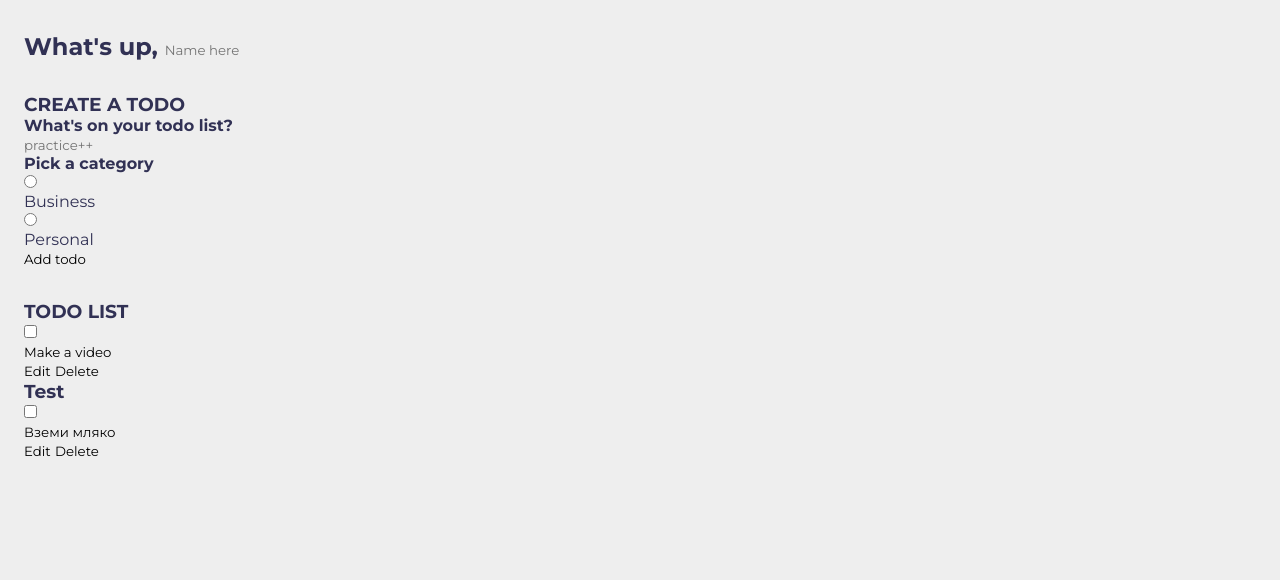
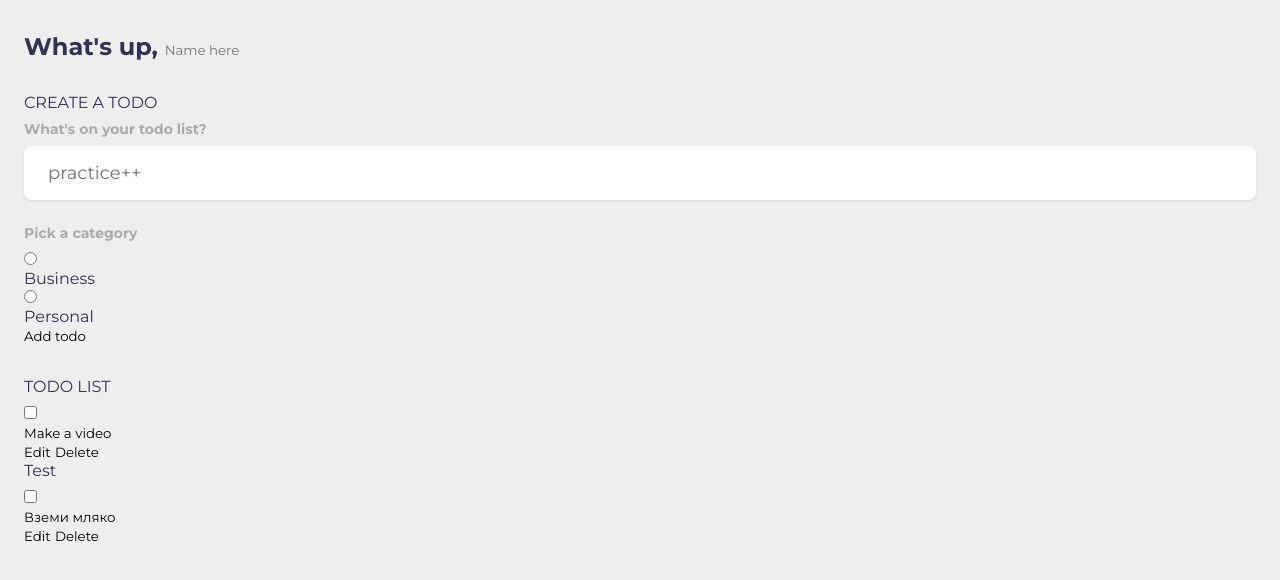
Before and after one commit to Popov-I-R/To-Do-List, a plain HTML site: page index.html in a window 1280 px wide. Drawn offline with Linux system fonts and the light colour scheme.

Commit message:
input styling created

```diff
--- a/main.css
+++ b/main.css
@@ -2,6 +2,7 @@
     --primary: #EA40A4;
     --business: #3a82ee;
     --personal: var(--primary);
+    --grey: #aaa;
     --light: #EEE;
     --dark: #313154;
     --danger: #ff5b57;
@@ -37,3 +38,47 @@ section {
     padding-left: 1.5rem;
     padding-right: 1.5rem;
 }
+
+h3 {
+   color: var(--dark);
+   font-size: 1rem;
+   font-weight: 400;
+   margin-bottom: 0.5rem;
+
+}
+
+h4 {
+   color: var(--grey);
+   font-size: 0.875rem;
+   font-weight: 700;
+   margin-bottom: 0.5rem;
+}
+
+.greeting .title {
+    display: flex;
+}
+
+.greeting .title input {
+    margin-left: 0.5rem;
+    flex: 1 1 0%;
+    min-width: 0;
+}
+
+.greeting .title,
+.greeting .title input {
+    color: var(--dark);
+    font-size: 1.5rem;
+    font-weight: 700;
+}
+
+.create-todo input[type="text"] {
+    display: block;
+    width: 100%;
+    font-size: 1.125rem;
+    padding: 1rem 1.5rem;
+    color: var(--dark);
+    background-color: #FFF;
+    border-radius: 0.5rem;
+    box-shadow: var(--shadow);
+    margin-bottom: 1.5rem;
+}
```
